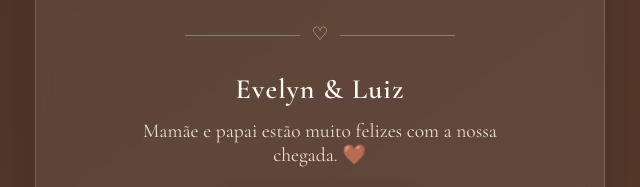
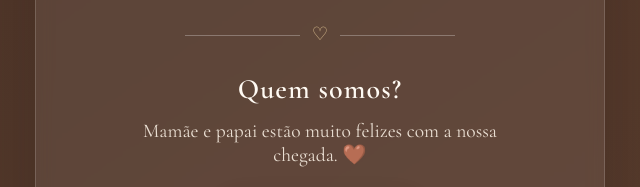
Before and after one commit to whtevy/EventoEspecial, a website: page index.html in a window 1280 px wide. Shown: the part 465-652 px from the top of the page, 320-960 px from the left. Drawn offline with nearby package versions, Linux system fonts and the light colour scheme.

Commit message:
Add files via upload

```diff
--- a/index.html
+++ b/index.html
@@ -35,7 +35,7 @@
         <i></i>
       </div>
 
-      <p class="parents">Evelyn &amp; Luiz</p>
+      <p class="parents">Quem somos?</p>
       <p class="parents-message">Mamãe e papai estão muito felizes com a nossa chegada. 🤎</p>
 
       <a class="main-button" href="#confirmacao">Confirmar presença</a>
```
